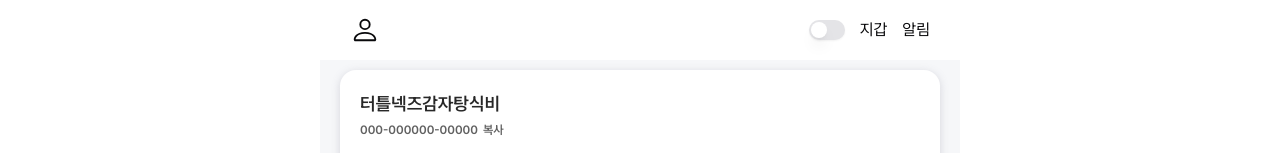
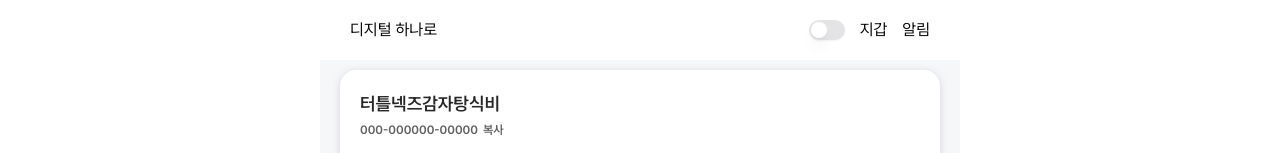
Before and after one commit to KeywordHanaro/KeywordHanaro_FE, a Next.js app: page / in a window 1280 px wide. Shown: the top 153 px of the page. Built offline with nearby package versions, Linux system fonts and the light colour scheme.

Commit message:
[design] home page icon delete & settlement text center apply

```diff
--- a/app/page.tsx
+++ b/app/page.tsx
@@ -2,7 +2,6 @@ import { MicRef } from '@/components/atoms/Mic';
 import AccountCard from '@/components/molecules/AccountCard';
 import Keyword from '@/components/molecules/Keyword';
 import { Toggle } from '@/components/ui/toggle';
-import { BsPerson } from 'react-icons/bs';
 import { SlArrowRight } from 'react-icons/sl';
 
 export default function Home() {
@@ -49,7 +48,7 @@ export default function Home() {
       {/* 헤더 시작 */}
       <div className='w-full h-[60px] flex px-[30px] items-center justify-between bg-white'>
         <a href='#'>
-          <BsPerson className='w-[30px] h-[30px] cursor-pointer' />
+          <p>디지털 하나로</p>
         </a>
         <div className='flex items-center'>
           <Toggle className='mr-[15px]' />
--- a/components/templates/settlement/SettlementCompletion.tsx
+++ b/components/templates/settlement/SettlementCompletion.tsx
@@ -26,9 +26,9 @@ export default function SettlementCompletion({
         {isAdjustment ? '정산' : '회비'} 요청이 완료되었어요
       </p>
 
-      <div className='flex flex-col items-center justify-center gap-[11px] flex-grow '>
+      <div className='flex flex-col items-center justify-center gap-[11px] flex-grow break-keep'>
         <p className='text-[18px] font-normal'>{accountName}로</p>
-        <div className='text-[#069894] text-[24px] font-semibold flex-grow  px-[20px]'>
+        <div className='text-[#069894] text-[24px] font-semibold px-[20px] text-center'>
           {members.map((member, idx) =>
             idx !== members.length - 1 ? (
               <span key={member.id} className='mr-[3px]'>
```
